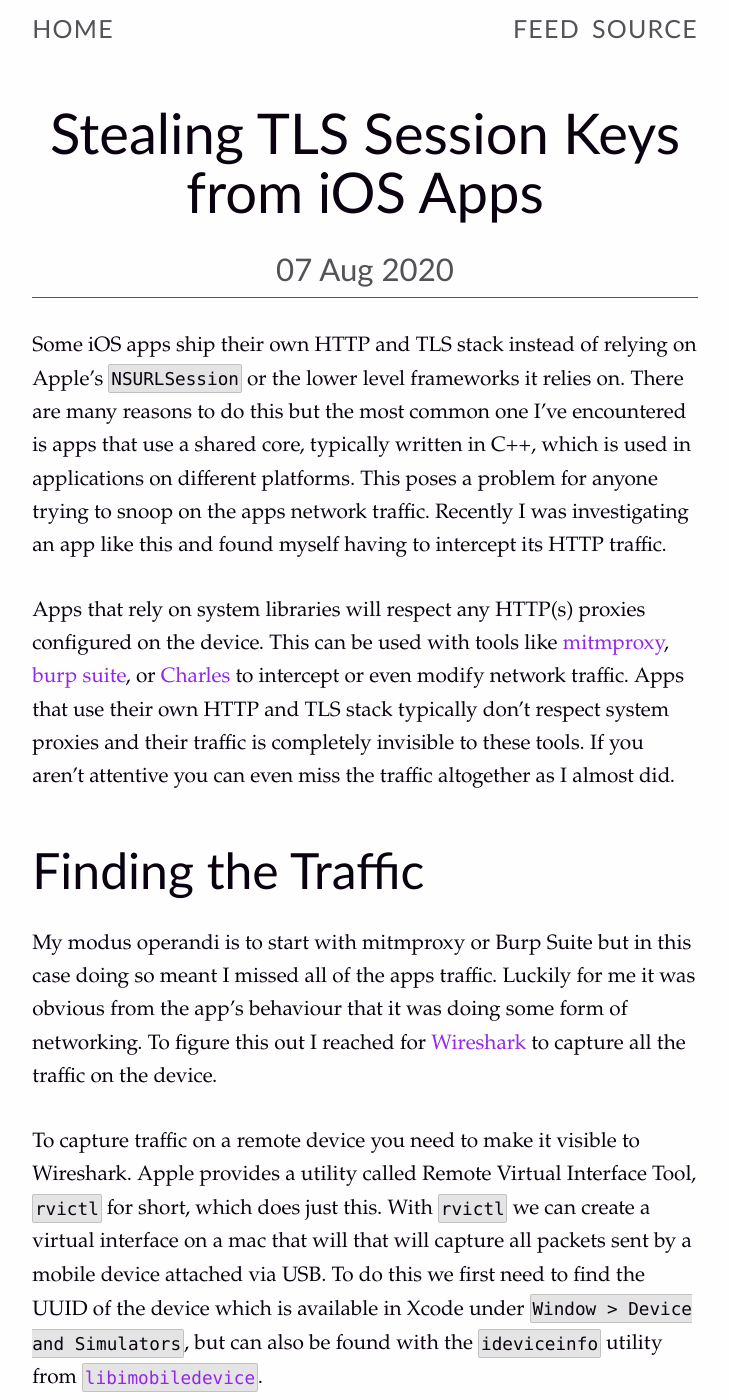
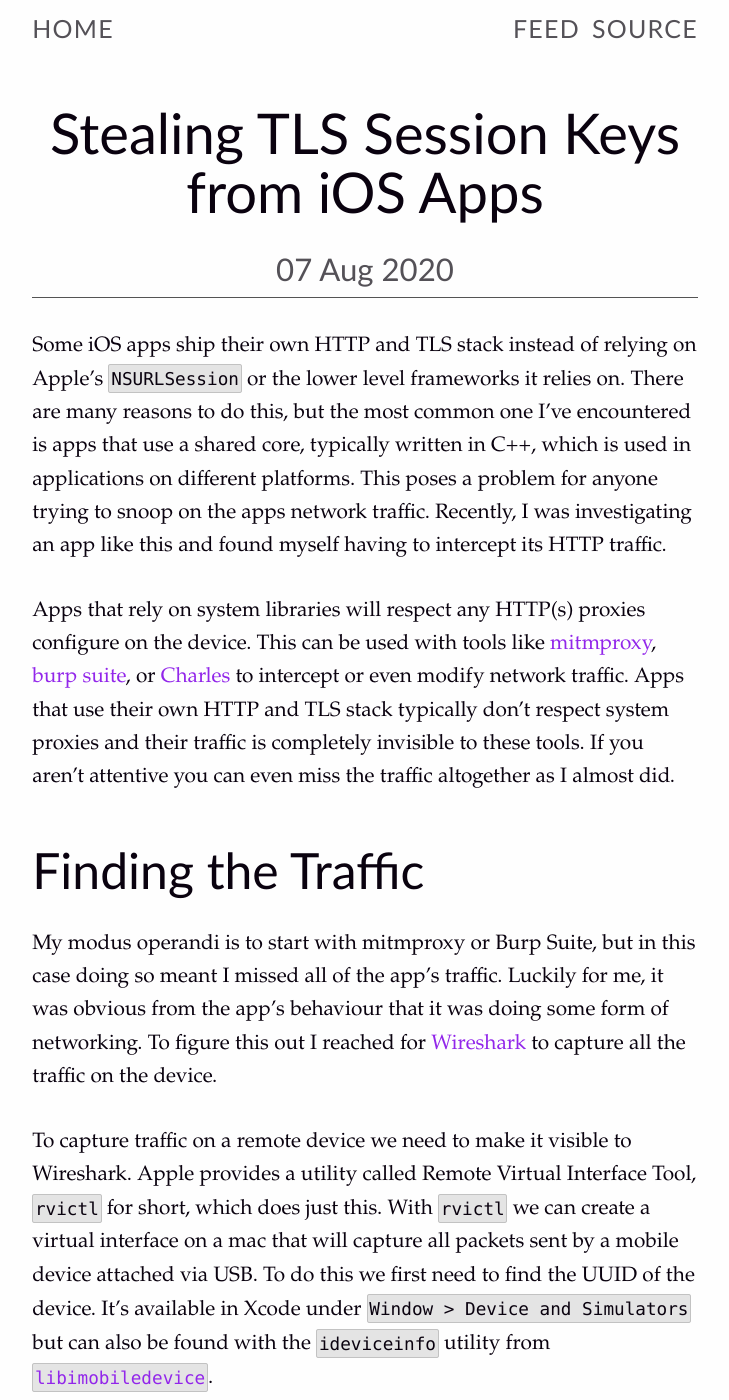
Before and after one commit to k0nserv/hugotunius.se, a Jekyll site: the page built from _posts/2020-08-07-stealing-tls-sessions-keys-from-ios-apps.md, in a window 1280 px wide and 1400 px high. Shown: the whole window, without its empty margins (275-1004 px from the left). Built offline with Jekyll 4.4.1, drawn with Linux system fonts in a browser that asks for light colours; some of the changed text lies outside the part shown.

Commit message:
[iOS TLS Keys] Some grammar editing

```diff
--- a/_posts/2020-08-07-stealing-tls-sessions-keys-from-ios-apps.md
+++ b/_posts/2020-08-07-stealing-tls-sessions-keys-from-ios-apps.md
@@ -8,22 +8,15 @@ description: >
   intercept their HTTP traffic.
 ---
 
-Some iOS apps ship their own HTTP and TLS stack instead of relying on Apple's
-`NSURLSession` or the lower level frameworks it relies on. There are many
-reasons to do this but the most common one I've encountered is apps that use a
-shared core, typically written in C++, which is used in applications on
-different platforms. This poses a problem for anyone trying to snoop on the
-apps network traffic. Recently I was investigating an app like this and found
-myself having to intercept its HTTP traffic.
+Some iOS apps ship their own HTTP and TLS stack instead of relying on Apple's `NSURLSession` or the lower level frameworks it relies on. There are many reasons to do this, but the most common one I've encountered is apps that use a shared core, typically written in C++, which is used in applications on different platforms. This poses a problem for anyone trying to snoop on the apps network traffic. Recently, I was investigating an app like this and found myself having to intercept its HTTP traffic.
 
-Apps that rely on system libraries will respect any HTTP(s) proxies configured
-on the device. This can be used with tools like [mitmproxy](https://mitmproxy.org/), [burp suite](https://portswigger.net/burp), or [Charles](https://www.charlesproxy.com/) to intercept or even modify network traffic. Apps that use their own HTTP and TLS stack typically don't respect system proxies and their traffic is completely invisible to these tools. If you aren't attentive you can even miss the traffic altogether as I almost did.
+Apps that rely on system libraries will respect any HTTP(s) proxies configure on the device. This can be used with tools like [mitmproxy](https://mitmproxy.org/), [burp suite](https://portswigger.net/burp), or [Charles](https://www.charlesproxy.com/) to intercept or even modify network traffic. Apps that use their own HTTP and TLS stack typically don't respect system proxies and their traffic is completely invisible to these tools. If you aren't attentive you can even miss the traffic altogether as I almost did.
 
 ## Finding the Traffic
 
-My modus operandi is to start with mitmproxy or Burp Suite but in this case doing so meant I missed all of the apps traffic. Luckily for me it was obvious from the app's behaviour that it was doing some form of networking. To figure this out I reached for [Wireshark](https://www.wireshark.org/) to capture all the traffic on the device.
+My modus operandi is to start with mitmproxy or Burp Suite, but in this case doing so meant I missed all of the app's traffic. Luckily for me, it was obvious from the app's behaviour that it was doing some form of networking. To figure this out I reached for [Wireshark](https://www.wireshark.org/) to capture all the traffic on the device.
 
-To capture traffic on a remote device you need to make it visible to Wireshark. Apple provides a utility called Remote Virtual Interface Tool, `rvictl` for short, which does just this. With `rvictl` we can create a virtual interface on a mac that will that will capture all packets sent by a mobile device attached via USB. To do this we first need to find the UUID of the device which  is available in Xcode under `Window > Device and Simulators`, but can also be found with the `ideviceinfo` utility from [`libimobiledevice`](https://libimobiledevice.org/).
+To capture traffic on a remote device we need to make it visible to Wireshark. Apple provides a utility called Remote Virtual Interface Tool, `rvictl` for short, which does just this. With `rvictl` we can create a virtual interface on a mac that will capture all packets sent by a mobile device attached via USB. To do this we first need to find the UUID of the device. It's available in Xcode under `Window > Device and Simulators` but can also be found with the `ideviceinfo` utility from [`libimobiledevice`](https://libimobiledevice.org/).
 
 {% highlight bash %}
 $ ideviceinfo | grep UniqueDeviceID
@@ -37,27 +30,21 @@ $ rvictl -s <UUID>
 {% endhighlight %}
 
 
-This will create a virtual network interface typically called `rvi0` which we
-can configure Wireshark to use. Mission accomplished, right? Not quite. While
-we are capturing the traffic, all HTTPS traffic from a custom stack will be
-encrypted and opaque to us. With DNS queries in the clear we get a few more
-clues and TLS also reveals a tiny bit of information but the majority of the
-traffic is hidden behind encryption.
+This will create a virtual network interface typically called `rvi0` which we can configure Wireshark to use. Mission accomplished, right? Not quite. While we are capturing the traffic, all HTTPS traffic from a custom stack will be encrypted and opaque to us. With DNS queries in the clear we get a few more clues. TLS also reveals a tiny bit of information but the majority of the traffic is hidden behind encryption.
 
 ## Cracking the Crypto
 
-The specific app that I was looking at used [BoringSSL](https://github.com/google/boringssl) for TLS and after some Gooling I found a [blog post](https://andydavies.me/blog/2019/12/12/capturing-and-decrypting-https-traffic-from-ios-apps/) by [Andy Davies](https://andydavies.me/) which described a method to dump the TLS sessions keys from OpenSSL/BoringSSL. Andy's method relies on knowing a specific offset for the keylog callback function in the `SSL_CTX` struct and hooking `SSL_CTX_set_info_callback` to set this value.
+The specific app that I was looking at used [BoringSSL](https://github.com/google/boringssl) for TLS. After some Gooling, I found a [blog post](https://andydavies.me/blog/2019/12/12/capturing-and-decrypting-https-traffic-from-ios-apps/) by [Andy Davies](https://andydavies.me/) which described a method to dump the TLS sessions keys from BoringSSL. Andy's method relies on knowing a specific offset for the keylog callback function in the `SSL_CTX` struct and hooking `SSL_CTX_set_info_callback` to set this value.
 
-I realised that all `SSL_CTX` are created via the [`SSL_CTX_new`](https://www.openssl.org/docs/manmaster/man3/SSL_CTX_new.html) function and that there's a dedicated function, [`SSL_CTX_set_keylog_callback`](https://www.openssl.org/docs/manmaster/man3/SSL_CTX_set_keylog_callback.html), for setting the keylog callback. With this knowledge we can hook `SSL_CTX_new` and get a pointer to every `SSL_CTX` the app creates. Then we can simply call `SSL_CTX_set_keylog_callback` directly without needing to rely on known offsets, which are brittle. I've created a [Frida Codeshare](https://codeshare.frida.re/@k0nserv/tls-keylogger/) that does this. This method does rely on you being able to find pointers to the two functions `SSL_CTX_new` and `SSL_CTX_set_keylog_callback` in the binary, luckily for me these were both external symbols of a dynamic framework.
+I realised that all `SSL_CTX` are created via the [`SSL_CTX_new`](https://www.openssl.org/docs/manmaster/man3/SSL_CTX_new.html) function and that there's a dedicated function, [`SSL_CTX_set_keylog_callback`](https://www.openssl.org/docs/manmaster/man3/SSL_CTX_set_keylog_callback.html), for setting the keylog callback. With this knowledge we can hook `SSL_CTX_new` and get a pointer to every `SSL_CTX` from its return value. Then we can simply call `SSL_CTX_set_keylog_callback` directly without needing to rely on known offsets, which are brittle. I've created a [Frida Codeshare](https://codeshare.frida.re/@k0nserv/tls-keylogger/) that does this. This method relies on us being able to find pointers to the two functions `SSL_CTX_new` and `SSL_CTX_set_keylog_callback` in the binary, luckily for me these were both external symbols of a dynamic framework.
 
-With the above [Frida](https://frida.re/) snippet we can dump the TLS
-session keys that the app generates while running a TCP dump on `rvi0`.
+With the above [Frida](https://frida.re/) snippet we can dump the TLS session keys the app generates, while running a TCP dump on `rvi0` to capture the encrypted traffic.
 
 {% highlight bash %}
 tcpdump -i rvi0 -w out.pcap -P
 {% endhighlight %}
 
-Then in a different terminal
+Then in a different terminal.
 
 {% highlight bash %}
 frida -U \
@@ -67,9 +54,9 @@ frida -U \
       -o out.keylog \
 {% endhighlight %}
 
-where `inject.js` calls `startTLSKeylogger` from the code share.
+Where `inject.js` calls `startTLSKeylogger` from the code share.
 
-After capturing some traffic you can verify that the keys work with `tshark` as follows.
+After capturing some traffic we can verify that the keys work with `tshark` as follows.
 
 {% highlight bash %}
 grep -f \
```
